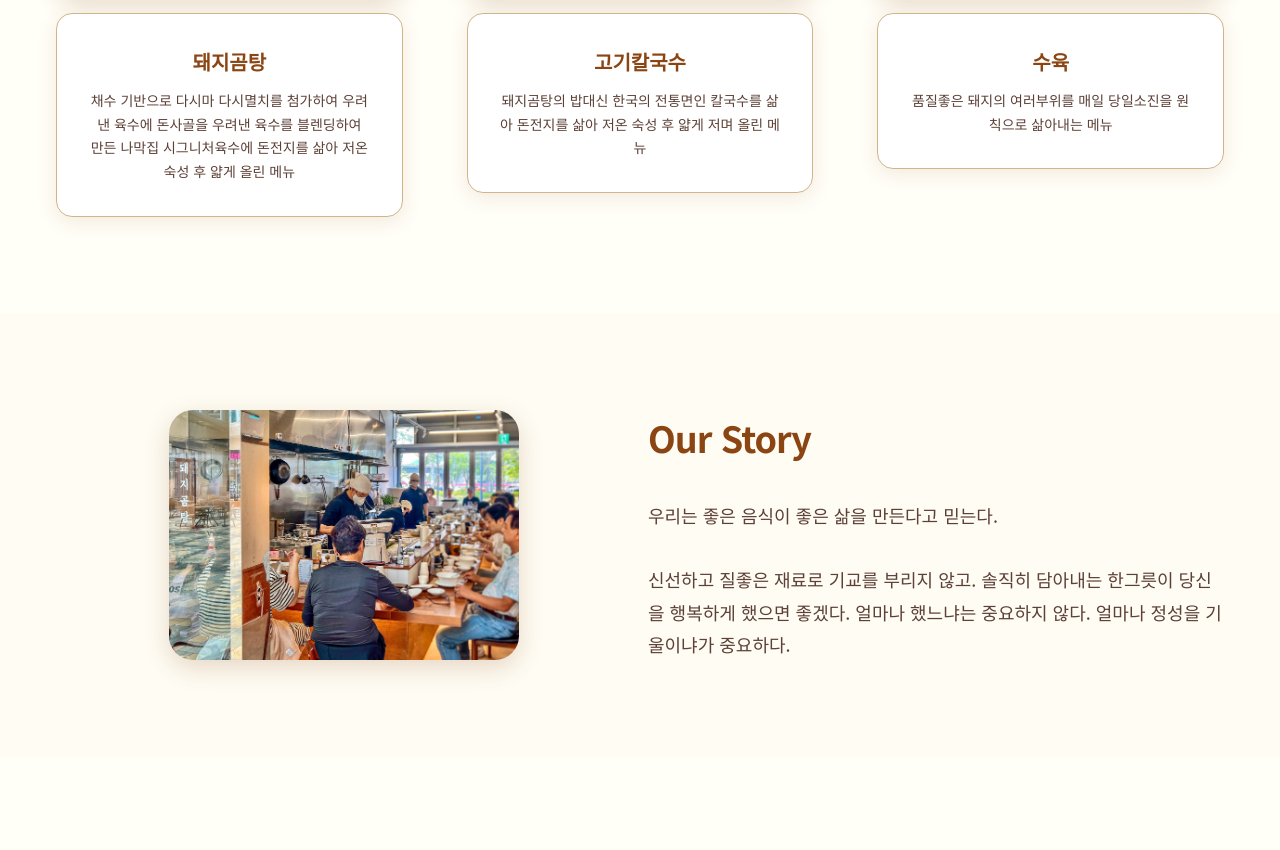
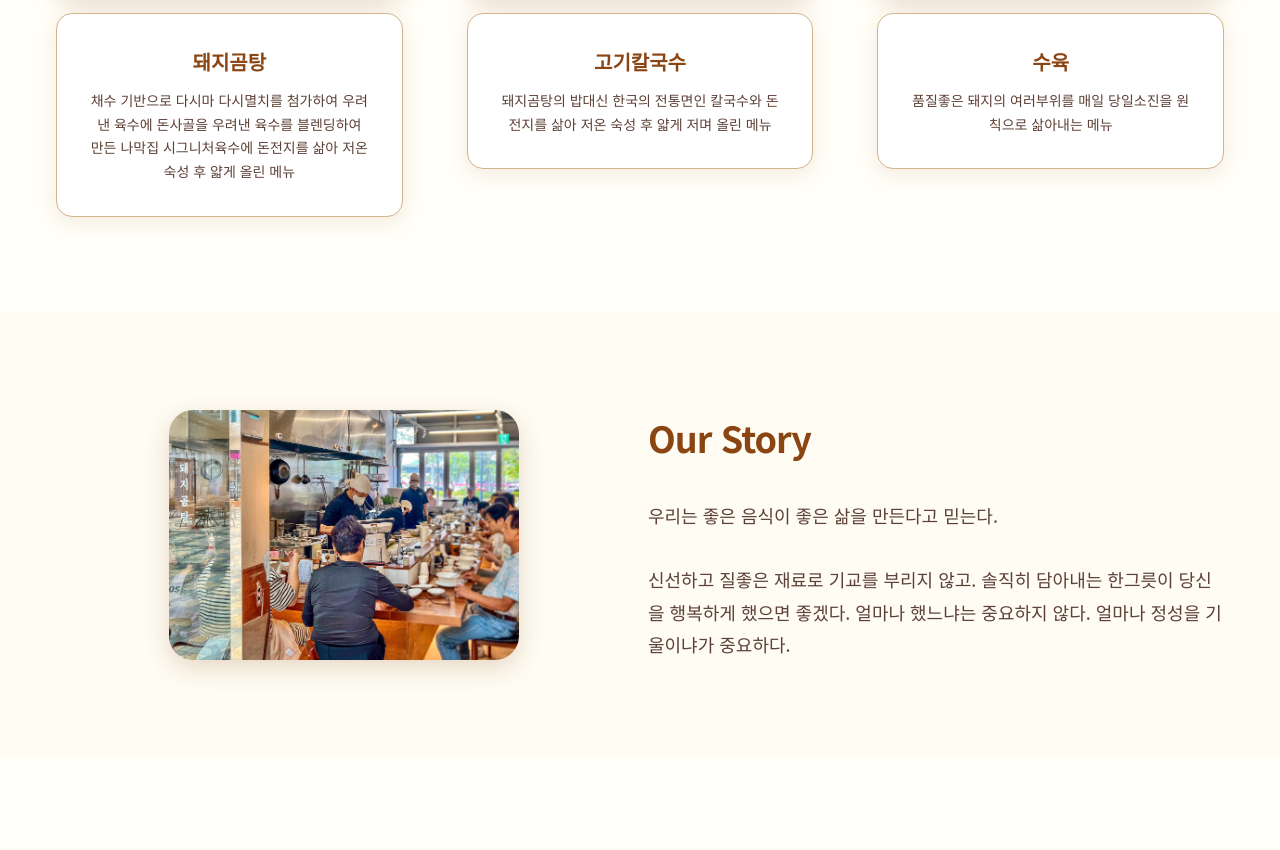
Before and after one commit to namakzip030/namakzip030.github.io, a plain HTML site: page index.html in a window 1280 px wide. Shown: the part 1263-2113 px from the top of the page. Drawn offline with Linux system fonts and the light colour scheme.

Commit message:
Update index.html

```diff
--- a/index.html
+++ b/index.html
@@ -146,7 +146,7 @@
                     </div>
                     <div class="special-card">
                         <h3>고기칼국수</h3>
-                        <p>돼지곰탕의 밥대신 한국의 전통면인 칼국수를 삶아 돈전지를 삶아 저온 숙성 후 얇게 저며 올린 메뉴</p>
+                        <p>돼지곰탕의 밥대신 한국의 전통면인 칼국수와 돈전지를 삶아 저온 숙성 후 얇게 저며 올린 메뉴</p>
                     </div>
                 </div>
                 <div class="special-item">
```
